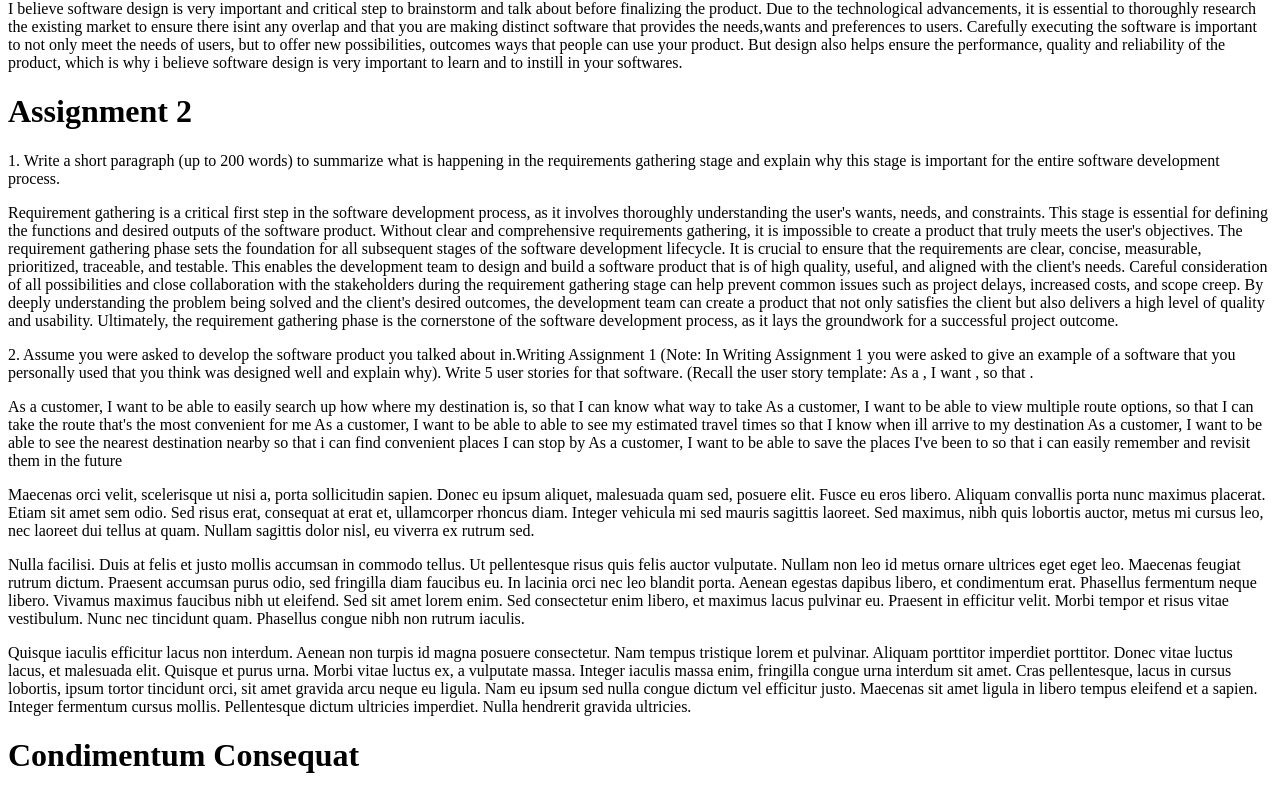
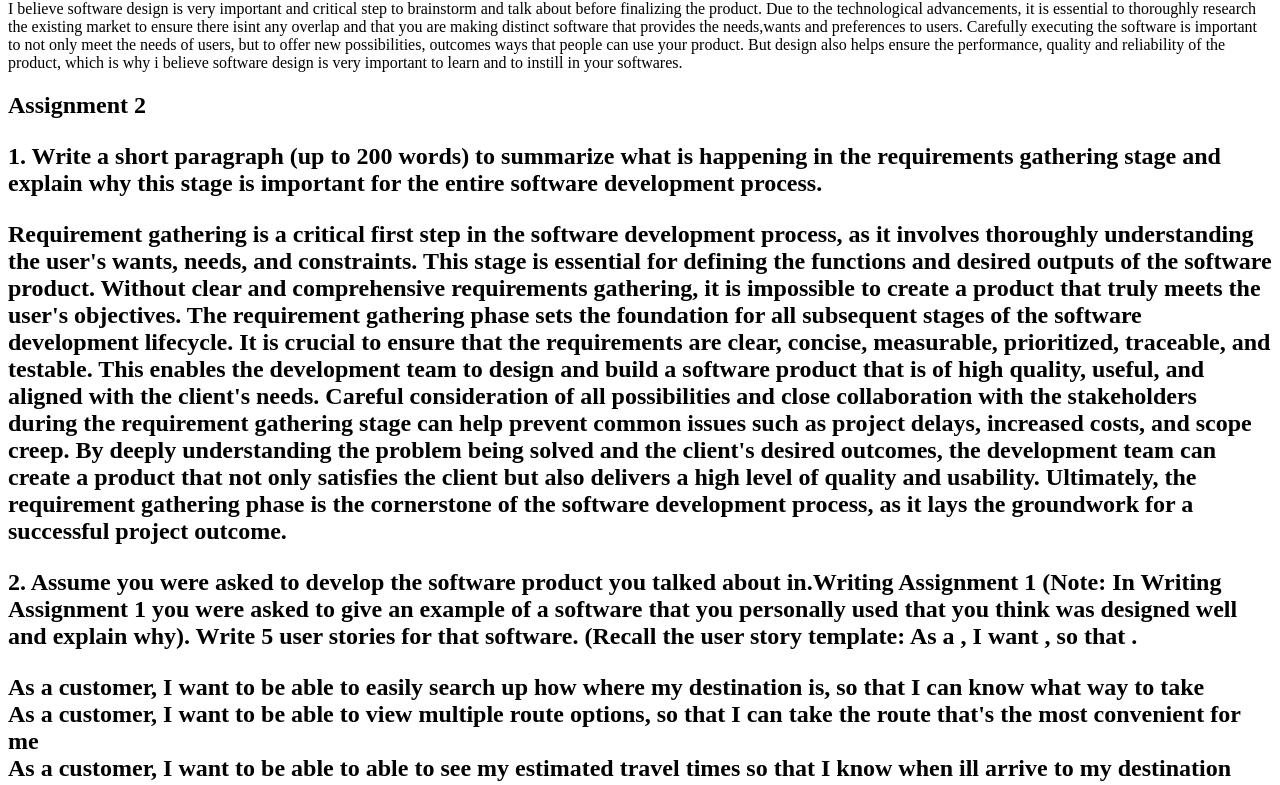
Before and after one commit to bstephann/stanssme, a plain HTML site: page index.html in a window 1280 px wide. Shown: the part 204-989 px from the top of the page. Drawn offline with Linux system fonts and the light colour scheme.

Commit message:
Update index.html

```diff
--- a/index.html
+++ b/index.html
@@ -8,6 +8,7 @@
 
 <body>
   <h1>Assignment1</h1>
+
   <p>An example of software that I personally think is designed very well is Google Maps. I often use Google Maps to show
   me places i can go to nearby and how I can get there, but it also displays nearby restaurants, businesses, and stores.
   This software design has several perks, such as showing me the various transportation options, including bike, car,
@@ -27,11 +28,11 @@
   very important to learn and to instill in your softwares.</p>
 
   <body>
-  <h1>Assignment 2</h1>
-    1. Write a short paragraph (up to 200 words) to summarize what is happening in the requirements gathering stage and
-    explain why this stage is important for the entire software development process.
+  <h2>Assignment 2<h2>
+    <p>1. Write a short paragraph (up to 200 words) to summarize what is happening in the requirements gathering stage and
+    explain why this stage is important for the entire software development process.</p>
 
-<p></p>Requirement gathering is a critical first step in the software development process, as it involves thoroughly understanding
+<p>Requirement gathering is a critical first step in the software development process, as it involves thoroughly understanding
 the user's wants, needs, and constraints. This stage is essential for defining the functions and desired outputs of the
 software product. Without clear and comprehensive requirements gathering, it is impossible to create a product that truly meets
 the user's objectives. The requirement gathering phase sets the foundation for all subsequent stages of the software development
@@ -48,11 +49,11 @@ groundwork for a successful project outcome.</p>
 to give an example of a software that you personally used that you think was designed well and explain why). Write 5 user stories for that software.
 (Recall the user story template: As a <user type>, I want <some action/function>, so that <some reason>. </p>
 
-As a customer, I want to be able to easily search up how where my destination is, so that I can know what way to take
-As a customer, I want to be able to view multiple route options, so that I can take the route that's the most convenient for me
-As a customer, I want to be able to able to see my estimated travel times so that I know when ill arrive to my destination
-As a customer, I want to be able to see the nearest destination nearby so that i can find convenient places I can stop by
-As a customer, I want to be able to save the places I've been to so that i can easily remember and revisit them in the future
+As a customer, I want to be able to easily search up how where my destination is, so that I can know what way to take <br>
+As a customer, I want to be able to view multiple route options, so that I can take the route that's the most convenient for me <br>
+As a customer, I want to be able to able to see my estimated travel times so that I know when ill arrive to my destination <br>
+As a customer, I want to be able to see the nearest destination nearby so that i can find convenient places I can stop by <br>
+As a customer, I want to be able to save the places I've been to so that i can easily remember and revisit them in the future <br>
 
   <p>Maecenas orci velit, scelerisque ut nisi a, porta sollicitudin sapien. Donec eu ipsum aliquet, malesuada quam sed,
     posuere elit. Fusce eu eros libero. Aliquam convallis porta nunc maximus placerat. Etiam sit amet sem odio. Sed
```
